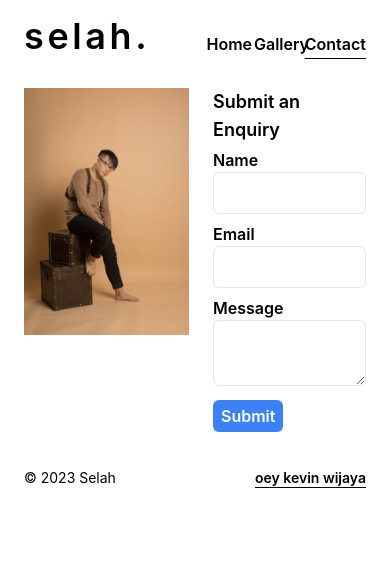
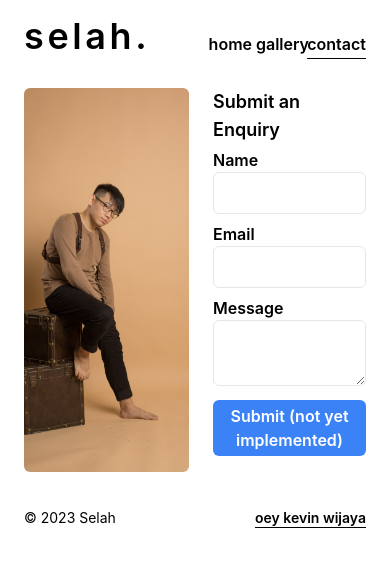
Before and after one commit to oeykevinwijaya/photo, a React (Create React App) app: page /photo/about in a window 390 px wide. Shown: the top 564 px of the page. Built offline with nearby package versions, Linux system fonts and the light colour scheme.

Commit message:
renaming lowercase, fixing responsive for about

```diff
--- a/src/components/headerAbout.js
+++ b/src/components/headerAbout.js
@@ -9,17 +9,17 @@ function HeaderAbout() {
                         </h1>
                         <div className="flex justify-end col-span-2 col-start-7">
                               <div className="font-semibold text-md underline-offset-8 hover:underline sm:text-xl md:text-2xl lg:text-3xl">
-                                    <Link to={"/"}>Home</Link>
+                                    <Link to={"/"}>home</Link>
                               </div>
                         </div>
                         <div className="flex justify-end col-span-2">
                               <div className="font-semibold text-md underline-offset-8 hover:underline sm:text-xl md:text-2xl lg:text-3xl">
-                                    <Link to={"/gallery"}>Gallery</Link>
+                                    <Link to={"/gallery"}>gallery</Link>
                               </div>
                         </div>
                         <div className="flex justify-end col-span-2">
                               <div className="font-semibold underline text-md underline-offset-8 sm:text-xl md:text-2xl lg:text-3xl">
-                                    <Link to={"/about"}>Contact</Link>
+                                    <Link to={"/about"}>contact</Link>
                               </div>
                         </div>
                   </div>
--- a/src/components/headerGallery.js
+++ b/src/components/headerGallery.js
@@ -2,24 +2,24 @@ import { Link } from "react-router-dom";
 
 function HeaderGallery() {
       return (
-    <div className="sticky top-0 z-50 mb-2 bg-white pb-3">
-      <div className="grid grid-cols-12 items-end">
+            <div className="sticky top-0 z-50 pb-3 mb-2 bg-white">
+                  <div className="grid items-end grid-cols-12">
                         <h1 className="col-span-3 text-4xl font-semibold tracking-widest sm:text-5xl md:text-5xl lg:text-6xl">
                               selah.
                         </h1>
-        <div className="col-span-2 col-start-7 flex justify-end">
-          <div className="text-md font-semibold underline-offset-8 hover:underline sm:text-xl md:text-2xl lg:text-3xl">
-            <Link to={"/"}>Home</Link>
+                        <div className="flex justify-end col-span-2 col-start-7">
+                              <div className="font-semibold text-md underline-offset-8 hover:underline sm:text-xl md:text-2xl lg:text-3xl">
+                                    <Link to={"/"}>home</Link>
                               </div>
                         </div>
-        <div className="col-span-2 flex justify-end">
-          <div className="text-md font-semibold underline underline-offset-8 sm:text-xl md:text-2xl lg:text-3xl">
-            <Link to={"/gallery"}>Gallery</Link>
+                        <div className="flex justify-end col-span-2">
+                              <div className="font-semibold underline text-md underline-offset-8 sm:text-xl md:text-2xl lg:text-3xl">
+                                    <Link to={"/gallery"}>gallery</Link>
                               </div>
                         </div>
-        <div className="col-span-2 flex justify-end">
-          <div className="text-md font-semibold underline-offset-8 hover:underline sm:text-xl md:text-2xl lg:text-3xl">
-            <Link to={"/about"}>Contact</Link>
+                        <div className="flex justify-end col-span-2">
+                              <div className="font-semibold text-md underline-offset-8 hover:underline sm:text-xl md:text-2xl lg:text-3xl">
+                                    <Link to={"/about"}>contact</Link>
                               </div>
                         </div>
                   </div>
--- a/src/components/headerHome.js
+++ b/src/components/headerHome.js
@@ -2,24 +2,24 @@ import { Link } from "react-router-dom";
 
 function HeaderHome() {
       return (
-    <div className="sticky top-0 z-50 mb-2 bg-white pb-3">
-      <div className="grid grid-cols-12 items-end">
+            <div className="sticky top-0 z-50 pb-3 mb-2 bg-white">
+                  <div className="grid items-end grid-cols-12">
                         <h1 className="col-span-3 text-4xl font-semibold tracking-widest sm:text-5xl md:text-5xl lg:text-6xl">
                               selah.
                         </h1>
-        <div className="col-span-2 col-start-7 flex justify-end">
-          <div className="text-md font-semibold underline underline-offset-8 sm:text-xl md:text-2xl lg:text-3xl">
-            <Link to={"/"}>Home</Link>
+                        <div className="flex justify-end col-span-2 col-start-7">
+                              <div className="font-semibold underline text-md underline-offset-8 sm:text-xl md:text-2xl lg:text-3xl">
+                                    <Link to={"/"}>home</Link>
                               </div>
                         </div>
-        <div className="col-span-2 flex justify-end">
-          <div className="text-md font-semibold underline-offset-8 hover:underline sm:text-xl md:text-2xl lg:text-3xl">
-            <Link to={"/gallery"}>Gallery</Link>
+                        <div className="flex justify-end col-span-2">
+                              <div className="font-semibold text-md underline-offset-8 hover:underline sm:text-xl md:text-2xl lg:text-3xl">
+                                    <Link to={"/gallery"}>gallery</Link>
                               </div>
                         </div>
-        <div className="col-span-2 flex justify-end">
-          <div className="text-md font-semibold underline-offset-8 hover:underline sm:text-xl md:text-2xl lg:text-3xl">
-            <Link to={"/about"}>Contact</Link>
+                        <div className="flex justify-end col-span-2">
+                              <div className="font-semibold text-md underline-offset-8 hover:underline sm:text-xl md:text-2xl lg:text-3xl">
+                                    <Link to={"/about"}>contact</Link>
                               </div>
                         </div>
                   </div>
--- a/src/pages/about.js
+++ b/src/pages/about.js
@@ -14,11 +14,11 @@ function Content() {
       return (
             <div className="mt-5 mb-9">
                   <div className="grid grid-cols-12 gap-3">
-                        <div className="col-span-6 sm:col-start-4 sm:col-span-3">
+                        <div className="col-span-6 md:col-start-3 md:col-span-4 sm:col-start-2 sm:col-span-5 lg:col-span-3 lg:col-start-4">
                               <img
                                     src={Aboutpic}
                                     alt="interior-2"
-                                    className="object-cover object-right max-h-72 sm:max-h-80 lg:max-h-96"
+                                    className="object-cover w-full rounded-md h-96 lg:h-full sm:w-full"
                               />
                         </div>
                         <div className="col-span-6 ml-3">
@@ -56,7 +56,7 @@ function Content() {
                               </div>
                               <div>
                                     <button className="px-2 py-1 font-semibold text-white bg-blue-500 rounded-md lg:text-xl text-md lg:px-3 lg:py-2 hover:bg-blue-600">
-                                          Submit
+                                          Submit (not yet implemented)
                                     </button>
                               </div>
                         </div>
--- a/src/pages/home.js
+++ b/src/pages/home.js
@@ -27,7 +27,7 @@ function Cards() {
       return (
             <div className="flex flex-col">
                   <div className="mb-1 text-2xl font-semibold md:mb-3 lg:mb-4 sm:text-3xl md:text-4xl lg:text-5xl">
-                        Library
+                        library
                   </div>
                   <div className="grid grid-cols-12 gap-2 lg:gap-3">
                         <div className="flex flex-col col-span-4 hover:underline underline-offset-8">
```
Lines whose indentation alone changed are shown as unchanged.
